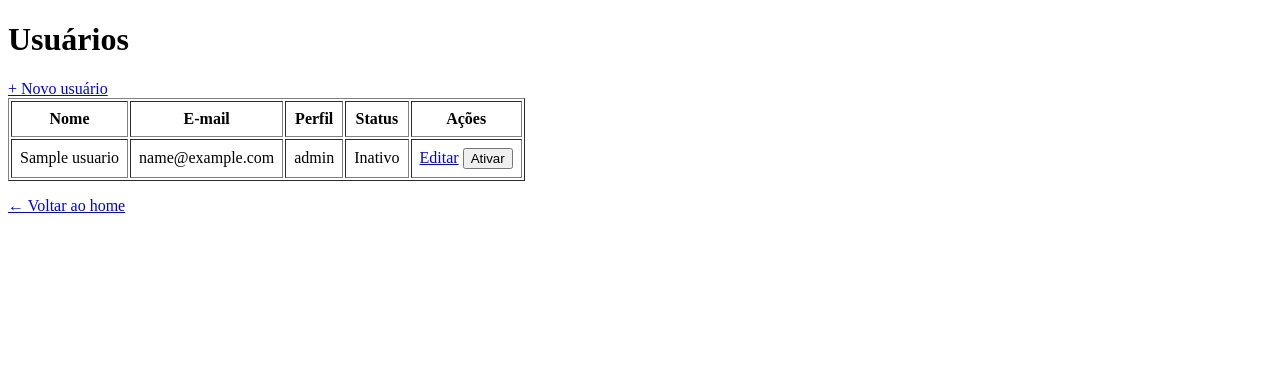
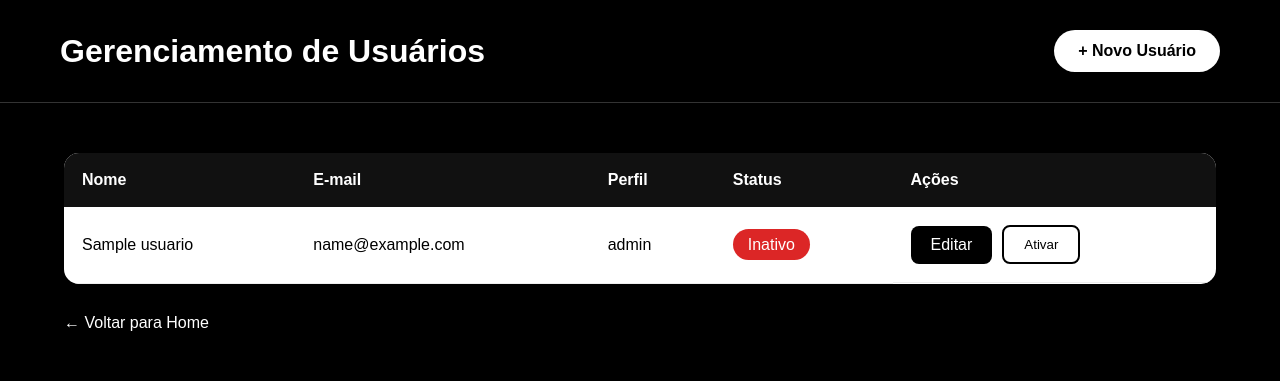
Before and after one commit to Jessy-Lima/Site-Vendas, a FastAPI app: template app/templates/usuarios/index.html in a window 1280 px wide. Shown: the top 381 px of the page. Run offline with FastAPI, Linux system fonts and the light colour scheme; the template is opened without the code that fills it: most values are stand-ins (such as "Sample title", 1, 10 or a date in 2020).

Commit message:
tela usuarios estilizada

```diff
--- /dev/null
+++ b/app/static/CSS/usuarios.css
@@ -0,0 +1,262 @@
+*{
+    margin:0;
+    padding:0;
+    box-sizing:border-box;
+    font-family:Arial, Helvetica, sans-serif;
+}
+
+body{
+
+    background:#000;
+    color:white;
+
+}
+
+/* HEADER */
+
+header{
+
+    display:flex;
+    justify-content:space-between;
+    align-items:center;
+
+    padding:30px 60px;
+
+    border-bottom:1px solid #333;
+
+}
+
+header h1{
+
+    font-size:32px;
+
+}
+
+.novo{
+
+    background:white;
+    color:black;
+
+    padding:12px 24px;
+
+    border-radius:30px;
+
+    text-decoration:none;
+    font-weight:bold;
+
+    transition:.3s;
+
+}
+
+.novo:hover{
+
+    background:#ddd;
+
+}
+
+.container{
+
+    width:90%;
+    max-width:1200px;
+
+    margin:50px auto;
+
+}
+
+table{
+
+    width:100%;
+
+    border-collapse:collapse;
+
+    background:white;
+
+    color:black;
+
+    border-radius:15px;
+
+    overflow:hidden;
+
+}
+
+thead{
+
+    background:#111;
+
+    color:white;
+
+}
+
+th{
+
+    padding:18px;
+
+    text-align:left;
+
+}
+
+td{
+
+    padding:18px;
+
+    border-bottom:1px solid #eee;
+
+}
+
+tbody tr:hover{
+
+    background:#f3f3f3;
+
+}
+
+/* STATUS */
+
+.ativo{
+
+    background:#16a34a;
+
+    color:white;
+
+    padding:7px 15px;
+
+    border-radius:20px;
+
+}
+
+.inativo{
+
+    background:#dc2626;
+
+    color:white;
+
+    padding:7px 15px;
+
+    border-radius:20px;
+
+}
+
+/* AÇÕES */
+
+.acoes{
+
+    display:flex;
+    gap:10px;
+    align-items:center;
+
+}
+
+.editar{
+
+    background:black;
+
+    color:white;
+
+    text-decoration:none;
+
+    padding:10px 20px;
+
+    border-radius:8px;
+
+}
+
+.status{
+
+    background:white;
+
+    color:black;
+
+    border:2px solid black;
+
+    padding:10px 20px;
+
+    border-radius:8px;
+
+    cursor:pointer;
+
+    transition:.3s;
+
+}
+
+.status:hover{
+
+    background:black;
+
+    color:white;
+
+}
+
+/* ALERTAS */
+
+.sucesso{
+
+    background:#14532d;
+
+    color:white;
+
+    padding:15px;
+
+    margin-bottom:25px;
+
+    border-radius:10px;
+
+}
+
+.erro{
+
+    background:#991b1b;
+
+    color:white;
+
+    padding:15px;
+
+    margin-bottom:25px;
+
+    border-radius:10px;
+
+}
+
+.voltar{
+
+    display:inline-block;
+
+    margin-top:30px;
+
+    color:white;
+
+    text-decoration:none;
+
+}
+
+.voltar:hover{
+
+    text-decoration:underline;
+
+}
+
+/* RESPONSIVO */
+
+@media(max-width:900px){
+
+    header{
+
+        flex-direction:column;
+
+        gap:20px;
+
+        text-align:center;
+
+    }
+
+    .container{
+
+        overflow-x:auto;
+
+    }
+
+    table{
+
+        min-width:800px;
+
+    }
+
+}
--- a/app/templates/usuarios/index.html
+++ b/app/templates/usuarios/index.html
@@ -1,64 +1,118 @@
-<!-- templates/usuarios/index -->
 <!DOCTYPE html>
-<html lang="pt-br">
+<html lang="pt-BR">
 <head>
     <meta charset="UTF-8">
-    <title>Usuários — Estoque</title>
+    <meta name="viewport" content="width=device-width, initial-scale=1.0">
+    <title>Usuários</title>
+
+    <link rel="stylesheet" href="/static/css/usuarios.css">
 </head>
 <body>
-    <h1>Usuários</h1>
 
-    <a href="/usuarios/novo">+ Novo usuário</a>
+<header>
 
-    <!-- Mensagens de feedback via query string -->
+    <h1>Gerenciamento de Usuários</h1>
+
+    <a href="/usuarios/novo" class="novo">
+        + Novo Usuário
+    </a>
+
+</header>
+
+<div class="container">
+
     {% if request.query_params.get('criado') == 'ok' %}
-        <p style="color: green;">Usuário criado com sucesso!</p>
-    {% endif %}
-    {% if request.query_params.get('editado') == 'ok' %}
-        <p style="color: green;">Usuário atualizado com sucesso!</p>
-    {% endif %}
-    {% if request.query_params.get('erro') == 'autoproprio' %}
-        <p style="color: red;">Você não pode desativar sua própria conta.</p>
+        <div class="sucesso">
+            Usuário criado com sucesso!
+        </div>
     {% endif %}
 
-    <table border="1" cellpadding="8">
+    {% if request.query_params.get('editado') == 'ok' %}
+        <div class="sucesso">
+            Usuário atualizado com sucesso!
+        </div>
+    {% endif %}
+
+    {% if request.query_params.get('erro') == 'autoproprio' %}
+        <div class="erro">
+            Você não pode desativar sua própria conta.
+        </div>
+    {% endif %}
+
+    <table>
+
         <thead>
+
         <tr>
+
             <th>Nome</th>
             <th>E-mail</th>
             <th>Perfil</th>
             <th>Status</th>
             <th>Ações</th>
+
         </tr>
+
         </thead>
+
         <tbody>
+
         {% for u in usuarios %}
+
         <tr>
+
             <td>{{ u.nome }}</td>
+
             <td>{{ u.email }}</td>
+
             <td>{{ u.role }}</td>
-                <td>{{ "Ativo" if u.ativo else "Inativo" }}</td>
+
             <td>
-                    <a href="/usuarios/{{ u.id }}/editar">Editar</a>
 
-                    <!--
-                        Usamos um form com POST para ações destrutivas.
-                        Links GET podem ser acionados acidentalmente
-                        (pré-fetch do browser, bots, etc.)
-                    -->
+                {% if u.ativo %}
+                    <span class="ativo">Ativo</span>
+                {% else %}
+                    <span class="inativo">Inativo</span>
+                {% endif %}
+
+            </td>
+
+            <td class="acoes">
+
+                <a href="/usuarios/{{ u.id }}/editar" class="editar">
+                    Editar
+                </a>
+
                 <form action="/usuarios/{{ u.id }}/toggle-ativo"
-                          method="post"
-                          style="display:inline">
-                        <button type="submit">
-                            {{ "Desativar" if u.ativo else "Ativar" }}
+                      method="post">
+
+                    <button class="status">
+
+                        {% if u.ativo %}
+                            Desativar
+                        {% else %}
+                            Ativar
+                        {% endif %}
+
                     </button>
+
                 </form>
+
             </td>
+
         </tr>
+
         {% endfor %}
+
         </tbody>
+
     </table>
 
-    <p><a href="/">← Voltar ao home</a></p>
+    <a href="/" class="voltar">
+        ← Voltar para Home
+    </a>
+
+</div>
+
 </body>
 </html>
```
Lines whose indentation alone changed are shown as unchanged.
